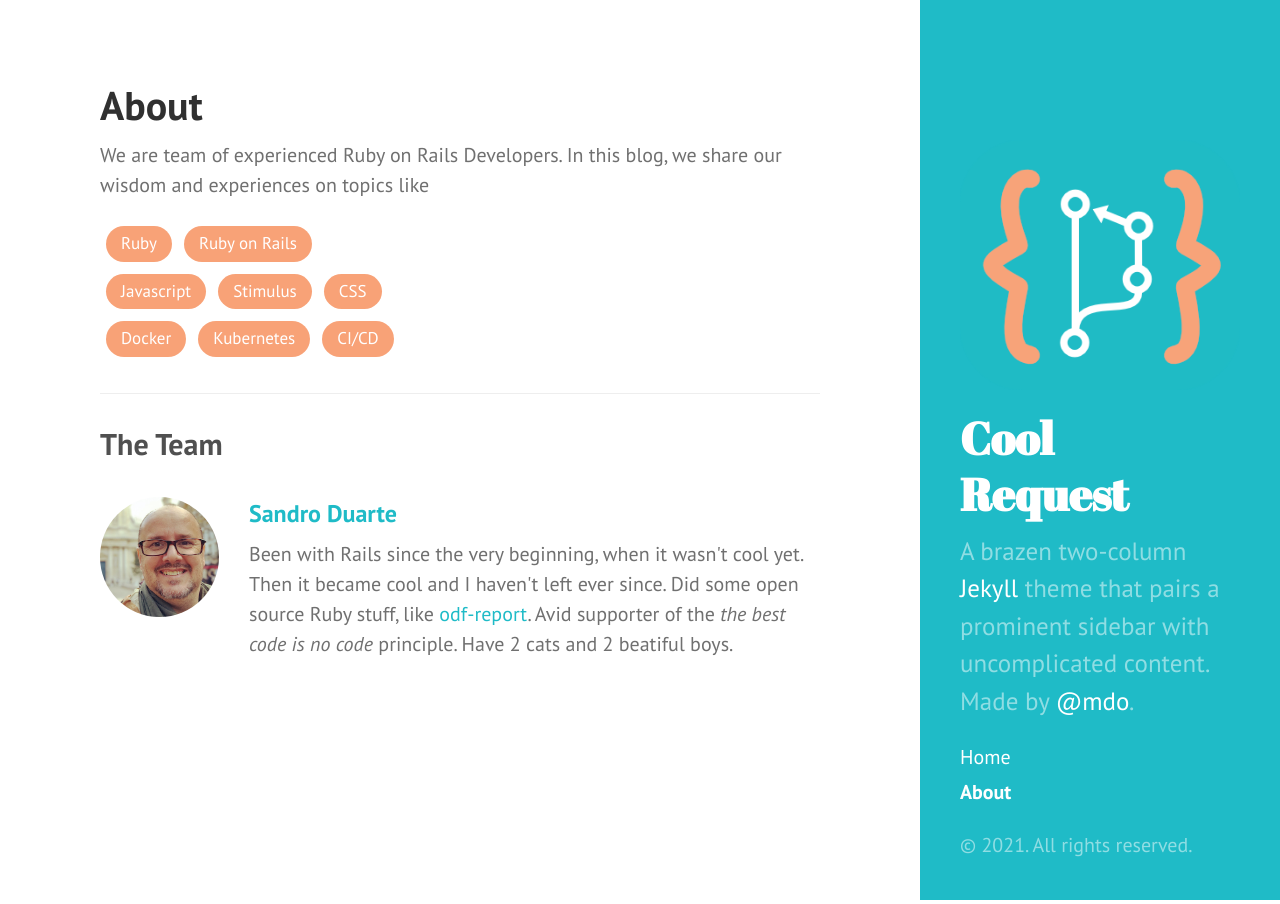
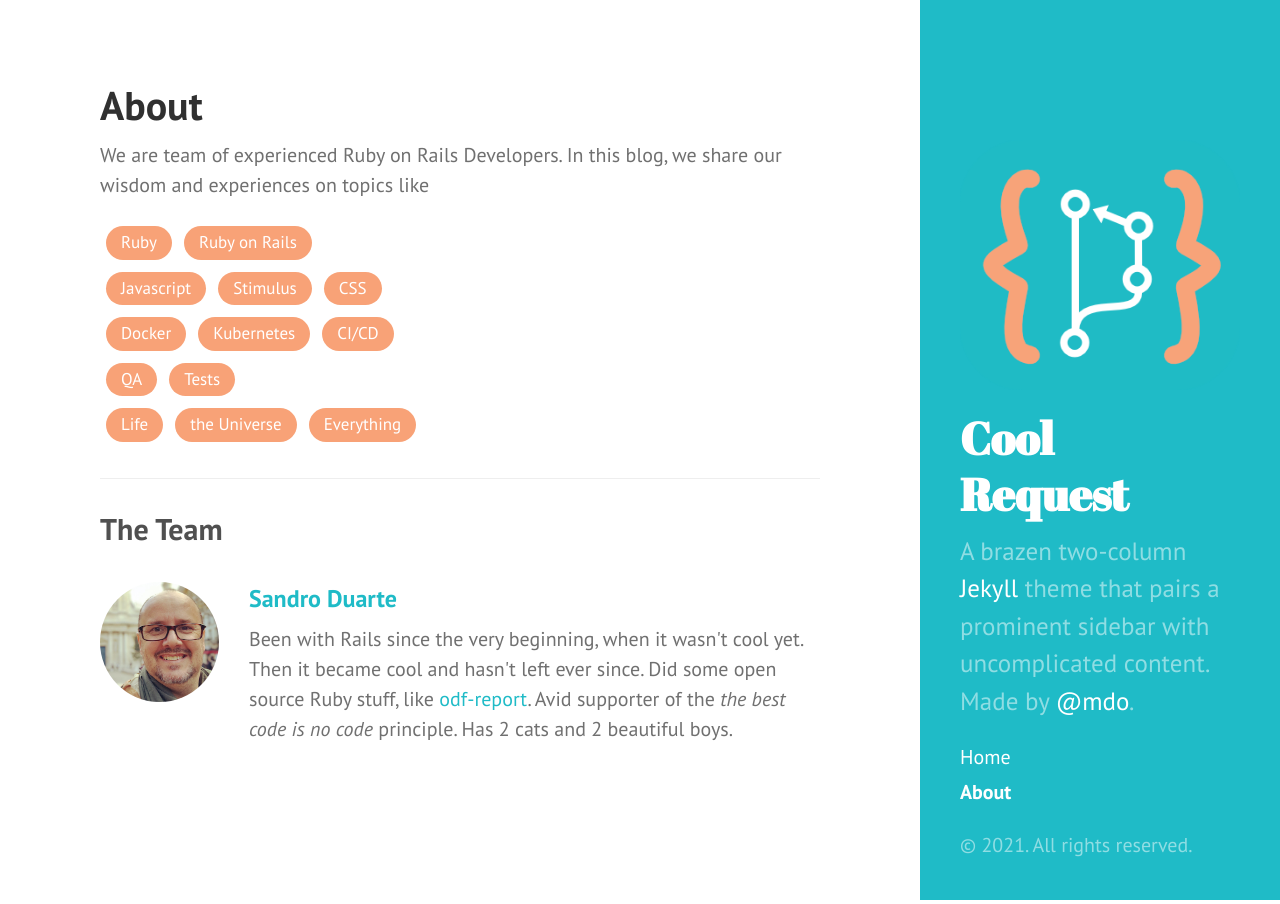
Before and after one commit to CoolRequest/coolrequest.github.io, a Jekyll site: the page built from about.html, in a window 1280 px wide. Built offline with Jekyll 4.4.1, drawn with Linux system fonts in a browser that asks for light colours.

Commit message:
about topics

```diff
--- a/about.html
+++ b/about.html
@@ -10,6 +10,10 @@ title: About
 <span class="badge">Javascript</span><span class="badge">Stimulus</span><span class="badge">CSS</span>
 <br>
 <span class="badge">Docker</span><span class="badge">Kubernetes</span><span class="badge">CI/CD</span>
+<br>
+<span class="badge">QA</span><span class="badge">Tests</span>
+<br>
+<span class="badge">Life</span><span class="badge">the Universe</span><span class="badge">Everything</span>
 
 <hr>
 <h2>The Team</h2>
@@ -18,9 +22,9 @@ title: About
   <image src="public/images/sandro_thumb.jpg"/>
   <div class="info">
     <h4>Sandro Duarte</h4>
-    Been with Rails since the very beginning, when it wasn't cool yet. Then it became cool and I haven't left ever since.
+    Been with Rails since the very beginning, when it wasn't cool yet. Then it became cool and hasn't left ever since.
     Did some open source Ruby stuff, like <a href="https://github.com/sandrods/odf-report" target="github">odf-report</a>.
     Avid supporter of the <em>the best code is no code</em> principle.
-    Have 2 cats and 2 beatiful boys.
+    Has 2 cats and 2 beautiful boys.
   </div>
 </div>
--- a/public/css/main.css
+++ b/public/css/main.css
@@ -5,7 +5,7 @@
 .badge {
   background-color: var(--accent-color);
   color: #fff;
-  padding: 0.25rem 0.75rem;
+  padding: 0.2rem 0.75rem;
   border-radius: 1rem;
   font-size: 85%;
   margin: 0.3rem 0.3rem;
```
